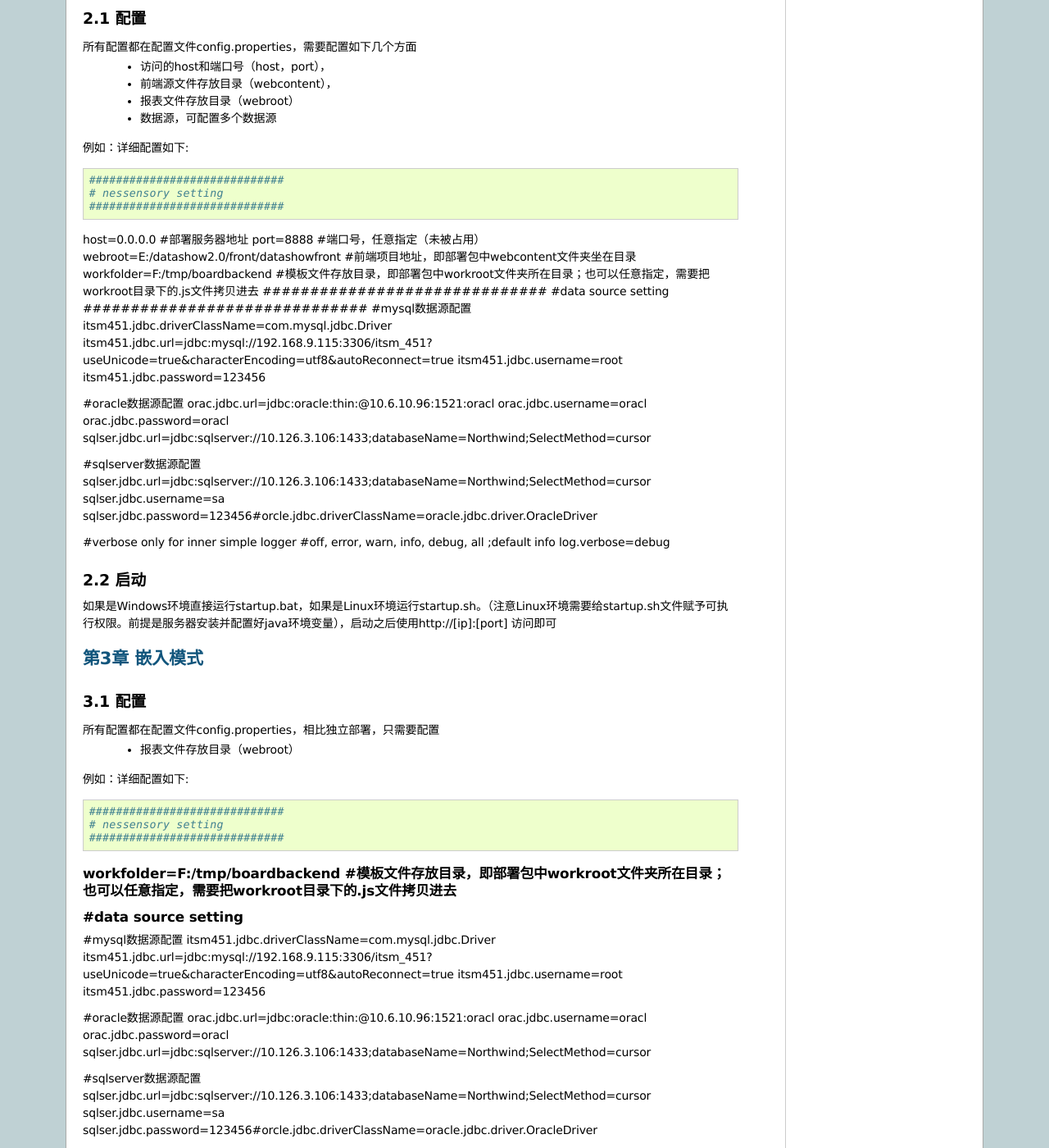
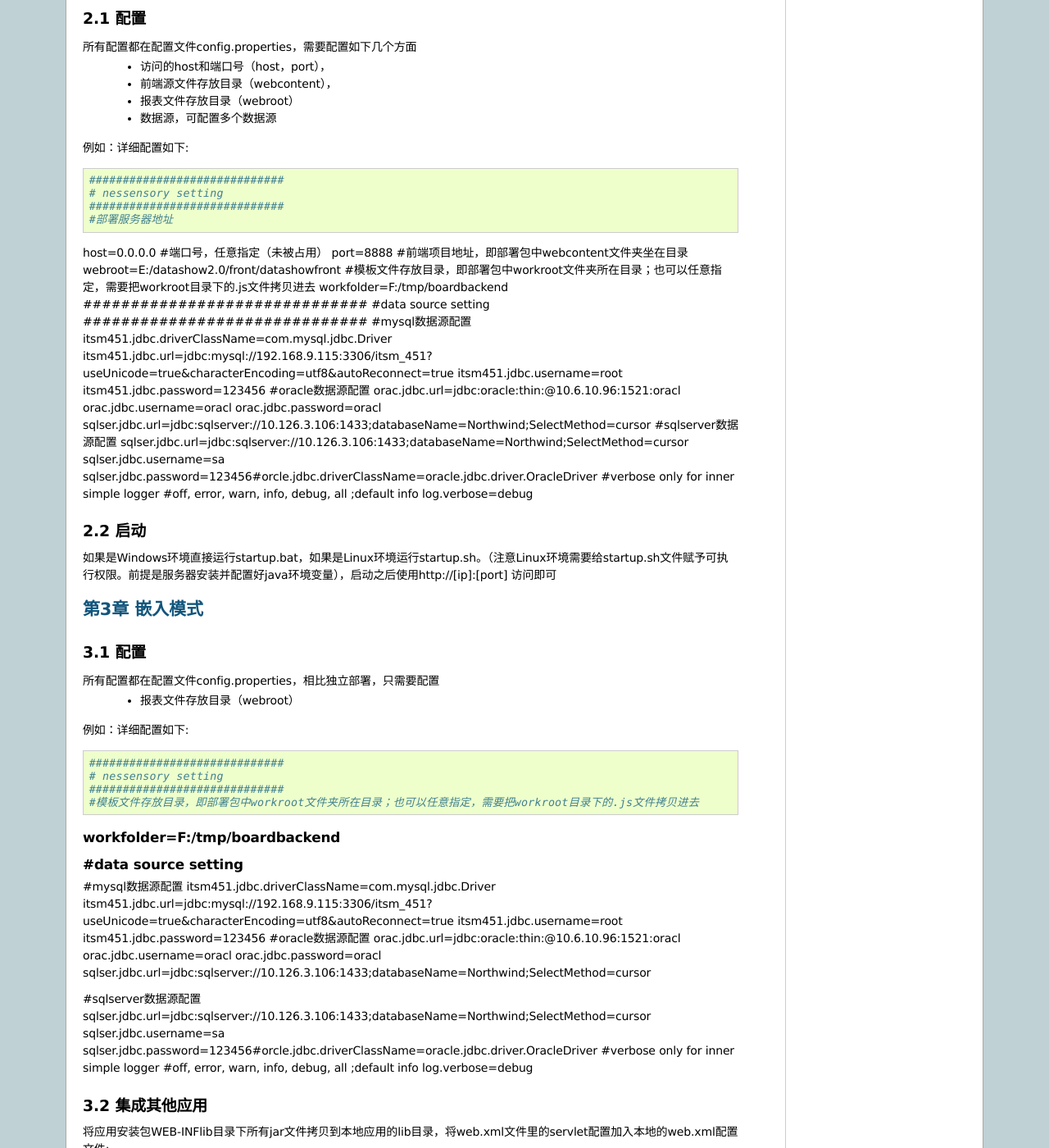
Before and after one commit to bicenter2019/bicenter-doc, a Sphinx documentation site: the page built from source/datashow_deploy.rst, in a window 1280 px wide and 1400 px high, scrolled down 966 px. Shown: the whole window at 82% size. Built offline with Sphinx 7.4.7, drawn with Linux system fonts in a browser that asks for light colours; some of the changed text lies outside the part shown.

Commit message:
Add files via upload

```diff
--- a/source/datashow_deploy.rst
+++ b/source/datashow_deploy.rst
@@ -39,10 +39,14 @@
 #############################
 # nessensory setting
 #############################
-host=0.0.0.0              #部署服务器地址
-port=8888					#端口号，任意指定（未被占用）
-webroot=E:/datashow2.0/front/datashowfront  #前端项目地址，即部署包中webcontent文件夹坐在目录
-workfolder=F:/tmp/boardbackend       #模板文件存放目录，即部署包中workroot文件夹所在目录；也可以任意指定，需要把workroot目录下的.js文件拷贝进去
+#部署服务器地址
+host=0.0.0.0
+#端口号，任意指定（未被占用）
+port=8888
+#前端项目地址，即部署包中webcontent文件夹坐在目录
+webroot=E:/datashow2.0/front/datashowfront
+#模板文件存放目录，即部署包中workroot文件夹所在目录；也可以任意指定，需要把workroot目录下的.js文件拷贝进去
+workfolder=F:/tmp/boardbackend
 ##############################
 #data source setting
 ##############################
@@ -51,18 +55,15 @@
 itsm451.jdbc.url=jdbc:mysql://192.168.9.115:3306/itsm_451?useUnicode=true&characterEncoding=utf8&autoReconnect=true
 itsm451.jdbc.username=root
 itsm451.jdbc.password=123456
-
 #oracle数据源配置
 orac.jdbc.url=jdbc:oracle:thin:@10.6.10.96:1521:oracl
 orac.jdbc.username=oracl
 orac.jdbc.password=oracl
 sqlser.jdbc.url=jdbc:sqlserver://10.126.3.106:1433;databaseName=Northwind;SelectMethod=cursor
-
 #sqlserver数据源配置
 sqlser.jdbc.url=jdbc:sqlserver://10.126.3.106:1433;databaseName=Northwind;SelectMethod=cursor
 sqlser.jdbc.username=sa
 sqlser.jdbc.password=123456#orcle.jdbc.driverClassName=oracle.jdbc.driver.OracleDriver
-
 #verbose only for inner simple logger
 #off, error, warn, info, debug, all ;default info
 log.verbose=debug
@@ -84,7 +85,8 @@
 #############################
 # nessensory setting
 #############################
-workfolder=F:/tmp/boardbackend       #模板文件存放目录，即部署包中workroot文件夹所在目录；也可以任意指定，需要把workroot目录下的.js文件拷贝进去
+#模板文件存放目录，即部署包中workroot文件夹所在目录；也可以任意指定，需要把workroot目录下的.js文件拷贝进去
+workfolder=F:/tmp/boardbackend
 ##############################
 #data source setting
 ##############################
@@ -93,7 +95,6 @@
 itsm451.jdbc.url=jdbc:mysql://192.168.9.115:3306/itsm_451?useUnicode=true&characterEncoding=utf8&autoReconnect=true
 itsm451.jdbc.username=root
 itsm451.jdbc.password=123456
-
 #oracle数据源配置
 orac.jdbc.url=jdbc:oracle:thin:@10.6.10.96:1521:oracl
 orac.jdbc.username=oracl
@@ -104,7 +105,6 @@
 sqlser.jdbc.url=jdbc:sqlserver://10.126.3.106:1433;databaseName=Northwind;SelectMethod=cursor
 sqlser.jdbc.username=sa
 sqlser.jdbc.password=123456#orcle.jdbc.driverClassName=oracle.jdbc.driver.OracleDriver
-
 #verbose only for inner simple logger
 #off, error, warn, info, debug, all ;default info
 log.verbose=debug
@@ -117,25 +117,24 @@
 
 <?xml version="1.0" encoding="UTF-8"?>
 <web-app xmlns:xsi="http://www.w3.org/2001/XMLSchema-instance" xmlns="http://xmlns.jcp.org/xml/ns/javaee" xsi:schemaLocation="http://xmlns.jcp.org/xml/ns/javaee http://xmlns.jcp.org/xml/ns/javaee/web-app_3_1.xsd" id="WebApp_ID" version="3.1">
-  <display-name>temp</display-name>
-  <welcome-file-list>
-    <welcome-file>index.html</welcome-file>
-    <welcome-file>index.htm</welcome-file>
-    <welcome-file>index.jsp</welcome-file>
-    <welcome-file>default.html</welcome-file>
-    <welcome-file>default.htm</welcome-file>
-    <welcome-file>default.jsp</welcome-file>
-  </welcome-file-list>
-
+<display-name>temp</display-name>
+<welcome-file-list>
+<welcome-file>index.html</welcome-file>
+<welcome-file>index.htm</welcome-file>
+<welcome-file>index.jsp</welcome-file>
+<welcome-file>default.html</welcome-file>
+<welcome-file>default.htm</welcome-file>
+<welcome-file>default.jsp</welcome-file>
+</welcome-file-list>
 #将以下sevlet加入本地web.xml配置文件
-  <servlet>
-  	<servlet-name>FileManageServlet</servlet-name>
-  	<servlet-class>com.dcits.bicenter.backend.FileManageServlet</servlet-class>
-  </servlet>
-  <servlet-mapping>
-  	<servlet-name>FileManageServlet</servlet-name>
-  	<url-pattern>*.ds</url-pattern>
-  </servlet-mapping>
+<servlet>
+<servlet-name>FileManageServlet</servlet-name>
+<servlet-class>com.dcits.bicenter.backend.FileManageServlet</servlet-class>
+</servlet>
+<servlet-mapping>
+<servlet-name>FileManageServlet</servlet-name>
+<url-pattern>*.ds</url-pattern>
+</servlet-mapping>
 </web-app>
 
 
```
